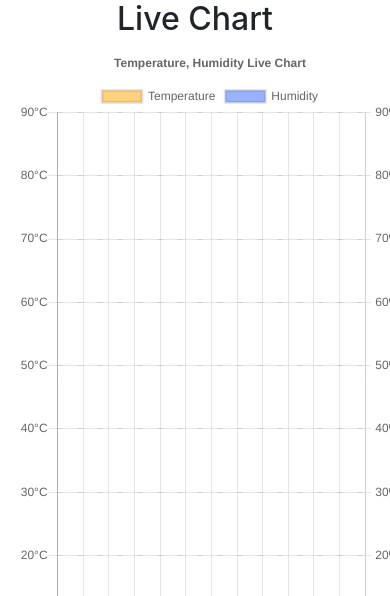
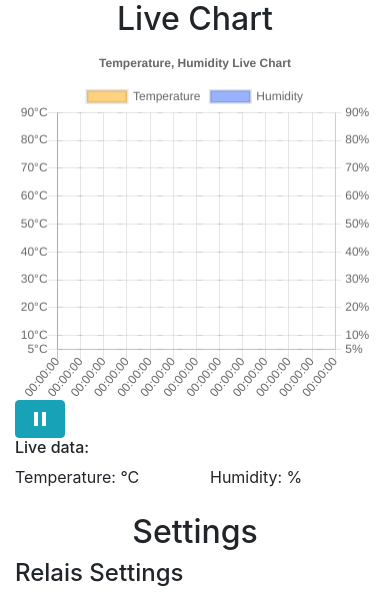
Before and after one commit to MhhhxX/plantcontrol, a Django app: template templates/home.html in a window 390 px wide. Shown: the part 56-652 px from the top of the page. Run offline with Django 3.2, Linux system fonts and the light colour scheme; the template is opened without the code that fills it: values that come from a table or form of the project are taken from there, others are empty; some libraries are stand-ins or nearby versions.

Commit message:
chart is now more responsive

```diff
--- a/plantcontrol/templates/main/main.html
+++ b/plantcontrol/templates/main/main.html
@@ -44,12 +44,12 @@
                     label: 'Temperature',
                     backgroundColor: ['rgba(255, 165, 0, 0.5)'],
                     yAxisID: "y-axis-1",
-                    data: initDataList(),
+                    data: initDataList()
                 }, {
                     label: 'Humidity',
                     backgroundColor: ['rgba(51, 102, 255, 0.5)'],
                     yAxisID: "y-axis-2",
-                    data: initDataList(),
+                    data: initDataList()
                 }]
             };
 
@@ -96,7 +96,8 @@
                     type: 'line',
                     data: barChartData,
                     options: {
-                        responsive: false,
+                        responsive: true,
+                        maintainAspectRatio: false,
                         events: ["click"],
                         title: {
                             display: true,
--- a/static/js/resize_canvas.js
+++ b/static/js/resize_canvas.js
@@ -1,12 +1,32 @@
+var mql = window.matchMedia("(orientation: portrait)").matches;
+
 function resize(){
     var chart = $("#chart");
-    $(chart).attr('height', 0.4 * $(window).height());
-    $(chart).attr('width', $(chart).parent().outerWidth());
-    console.log($(window).height());
+    var chartContainer = $(chart).parent();
+    var windowHeight = Math.floor($(window).height());
+
+    if ($(window).width() <= 767.98)
+        $(chartContainer).css('height', 0.15 * windowHeight + "px");
+    else
+        $(chartContainer).css('height', 0.25 * windowHeight + "px");
 }
+
 $(document).ready(function(){
     resize();
-    $(window).on("resize", function(){
-        resize();
-    });
+
+        $(window).on("resize", function () {
+            if ($(window).width() <= 767.98) {
+                var newMql = window.matchMedia("(orientation: portrait)").matches;
+                if (mql && !newMql) {
+                    mql = newMql;
+                    resize();
+                } else if (!mql && newMql) {
+                    mql = newMql;
+                    resize();
+                }
+            } else {
+                resize();
+            }
+        });
+
 });
--- a/templates/home.html
+++ b/templates/home.html
@@ -7,7 +7,9 @@
 
 <div class="container">
     <h2 class="text-center">Live Chart</h2>
-    <canvas id="chart"></canvas>
+    <div class="w-100">
+        <canvas id="chart" style="width: 100%; height: 100%"></canvas>
+    </div>
     <button id="chart-pause" class="btn btn-info"><i class="material-icons">pause</i></button>
     <h6>Live data:</h6>
     <div class="row">
```
